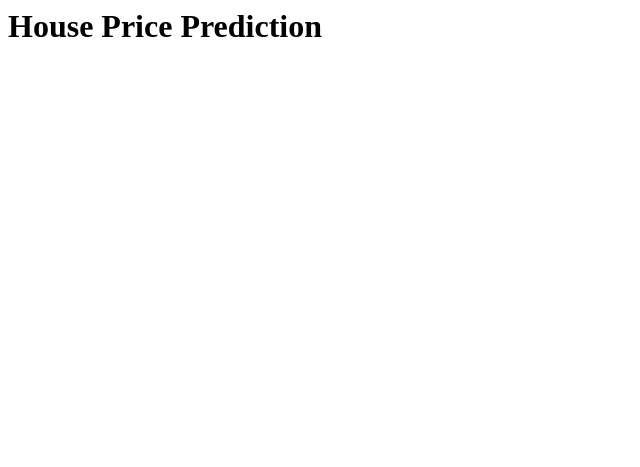
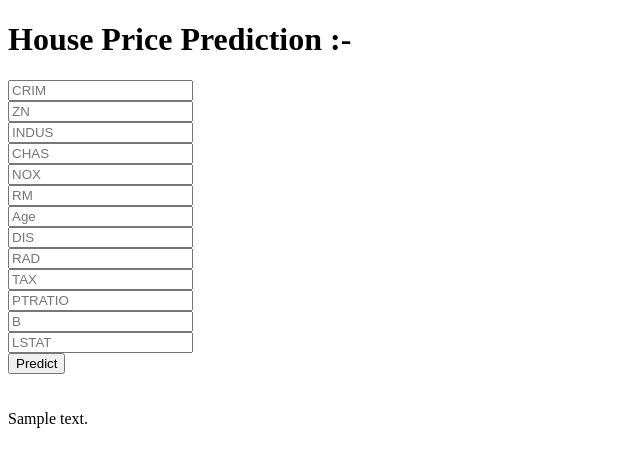
Before and after one commit to asshile-2007/Pricing, a Flask app: template templates/home.html in a window 1280 px wide. Shown: the top 467 px of the page, without its empty margins (0-640 px from the left). Run offline with Flask 3, Linux system fonts and the light colour scheme; the template is opened without the code that fills it: most values are stand-ins (such as "Sample title", 1, 10 or a date in 2020); parts of the project's set-up code (start-up, migrations or seed data) failed here and were passed over.

Commit message:
Web Appication

```diff
--- a/templates/home.html
+++ b/templates/home.html
@@ -1 +1,48 @@
-<h1>House Price Prediction</h1>
+<!DOCTYPE html>
+<html >
+
+<head>
+  <meta charset="UTF-8">
+  <title>ML API's</title>
+  <link href='https://fonts.googleapis.com/css?family=Pacifico' rel='stylesheet' type='text/css'>
+<link href='https://fonts.googleapis.com/css?family=Arimo' rel='stylesheet' type='text/css'>
+<link href='https://fonts.googleapis.com/css?family=Hind:300' rel='stylesheet' type='text/css'>
+<link href='https://fonts.googleapis.com/css?family=Open+Sans+Condensed:300' rel='stylesheet' type='text/css'>
+
+
+</head>
+
+<body>
+ <div class="login">
+	<h1>House Price Prediction :-</h1>
+
+     <!-- Main Input For Receiving Query to our ML -->
+    <form action="{{ url_for('predict')}}"method="post">
+      <input type="text" name="CRIM" placeholder="CRIM" required="required" /><br>
+    	<input type="text" name="ZN" placeholder="ZN" required="required" /><br>
+        <input type="text" name="INDUS" placeholder="INDUS" required="required" /><br>
+        <input type="text" name="CHAS" placeholder="CHAS" required="required" /><br>
+        <input type="text" name="NOX" placeholder="NOX" required="required" /><br>
+        <input type="text" name="RM" placeholder="RM" required="required" /><br>
+        <input type="text" name="Age" placeholder="Age" required="required" /><br>
+        <input type="text" name="DIS" placeholder="DIS" required="required" /><br>
+        <input type="text" name="RAD" placeholder="RAD" required="required" /><br>
+        <input type="text" name="TAX" placeholder="TAX" required="required" /><br>
+        <input type="text" name="PTRATIO" placeholder="PTRATIO" required="required" /><br>
+        <input type="text" name="B" placeholder="B" required="required" /><br>
+        <input type="text" name="LSTAT" placeholder="LSTAT" required="required" /><br>
+
+
+
+        <button type="submit" class="btn btn-primary btn-block btn-large">Predict</button>
+    </form>
+
+   <br>
+   <br>
+
+
+ </div>
+ {{prediction_text}}
+
+</body>
+</html>
```
